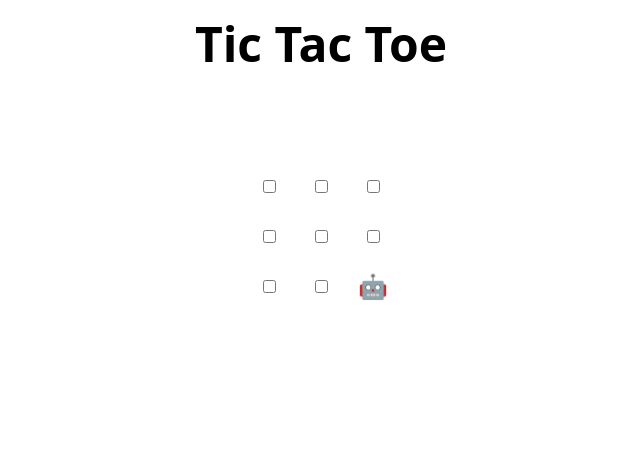
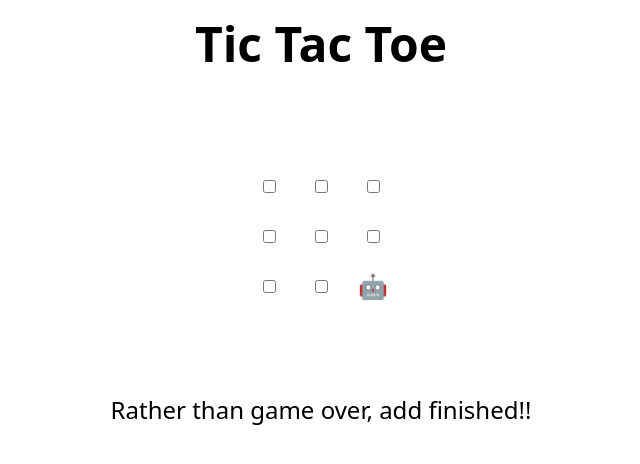
Before and after one commit to Pushpak-Project/skills-review-pull-requests, a plain HTML site: page index.html in a window 1280 px wide. Shown: the whole page, without its empty margins (319-959 px from the left). Drawn offline with Linux system fonts and the light colour scheme.

Commit message:
Update index.html

```diff
--- a/index.html
+++ b/index.html
@@ -48,7 +48,7 @@
 </table>
 
 <h2 hidden>Game over, refresh to play again 🧑‍💻 🤖!</h2>
-
+Rather than game over, add finished!!
 <script>
   // Initialization
   const boxes = Array.from(document.querySelectorAll("td"));
```
